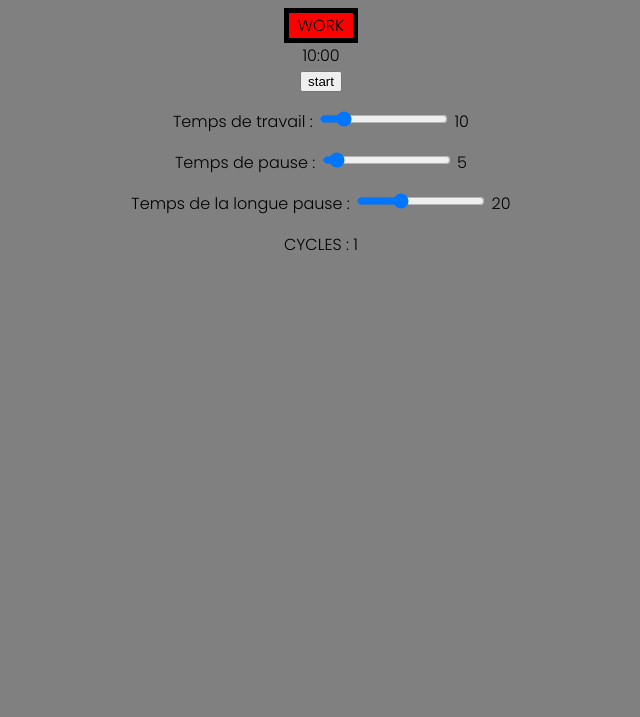
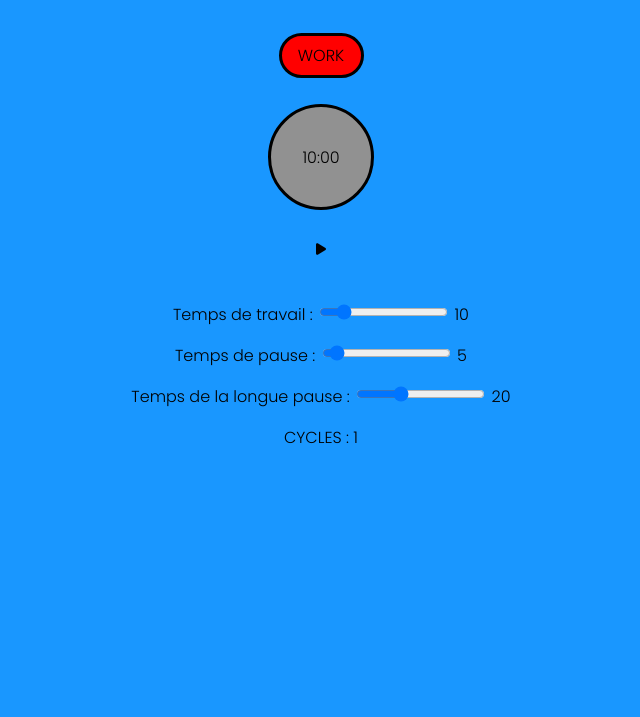
Before and after one commit to EliotPetrus/pomodoro, a plain HTML site: page index.html in a window 1280 px wide. Shown: the part 83-800 px from the top of the page, without its empty margins (319-959 px from the left). Drawn offline with Linux system fonts and the light colour scheme.

Commit message:
debut css

```diff
--- a/css/style.css
+++ b/css/style.css
@@ -1,6 +1,6 @@
 body {
     margin:auto;
-    background-color: grey;
+    background-color: rgb(25, 151, 255);
     width: 100%;
     text-align: center;
     font-family: 'Poppins', sans-serif;
@@ -11,10 +11,36 @@ body {
 }
 
 #state {
-    border: solid black 5px;
-    width: 5%;
+    border: solid black 3px;
+    border-radius: 30px;
+    width: 65px;
     background-color: red;
     margin: auto;
+    padding: 7px;
     text-align: center;
-    overflow: hidden;
 }
+
+#timer {
+    border: solid black 3px;
+    border-radius: 100px;
+    width: 100px;
+    height: 100px;
+    background-color: rgb(145, 145, 145);
+    margin: auto;
+    align-items: center;
+    display: flex;
+    justify-content: center;
+}
+
+.phase {
+    padding: 2%;
+}
+
+.start {
+    padding: 2%;
+}
+
+#start {
+    background-color: rgb(25, 151, 255);
+    border: 0px;
+}
--- a/index.html
+++ b/index.html
@@ -6,9 +6,8 @@
     <meta name="viewport" content="width=device-width, initial-scale=1.0">
     <title>Pomodoro</title>
     <link rel="stylesheet" href="./css/style.css" />
-    <style>
-        @import url('https://fonts.googleapis.com/css2?family=Poppins:wght@300&family=Roboto:wght@300&display=swap');
-    </style>
+    <style>@import url('https://fonts.googleapis.com/css2?family=Poppins:wght@300&family=Roboto:wght@300&display=swap');</style>
+    <script src="https://kit.fontawesome.com/7b14f0df53.js" crossorigin="anonymous"></script>
 </head>
 
 <body>
@@ -22,7 +21,7 @@
         <div id="timer">10:00</div>
 
         <div class="start">
-            <button id="start">start</button>
+            <button id="start"></i></button>
         </div>
 
         <form method="dialog">
--- a/js/pomodoro.js
+++ b/js/pomodoro.js
@@ -17,6 +17,8 @@ const textLongBreak = document.getElementById('textLongBreak');
 const cycle = document.getElementById('cycle');
 cycle.innerText=cmpt;
 
+startElement.innerHTML = '<i class="fa-solid fa-play"></i>';
+
 let timeWork;
 let timeBreak;
 let timeLongBreak;
@@ -32,6 +34,7 @@ if (localStorage.getItem("pause") != null) {
     timeBreak = localStorage.getItem("pause");
     textBreak.innerText = timeBreak;
     timeBreakForm.value = timeBreak;
+
 } else {
     timeBreak = 5;
 }
@@ -39,6 +42,7 @@ if (localStorage.getItem("longBreak") != null) {
     timeLongBreak = localStorage.getItem("longBreak");
     textLongBreak.innerText = timeLongBreak;
     timeLongBreakForm.value = timeLongBreak;
+
 } else {
     timeLongBreak = 20;
 }
@@ -53,12 +57,15 @@ textLongBreak.innerText = timeLongBreakForm.value;
 timeWorkForm.addEventListener('change', () => {
     textWork.innerText = timeWorkForm.value;
     timerElement.innerText = timeWorkForm.value < 10 ? `0${timeWorkForm.value}:00` : `${timeWorkForm.value}:00`;
+    localStorage.setItem("travail", timeWorkForm.value);
 });
 timeBreakForm.addEventListener('change', () => {
     textBreak.innerText = timeBreakForm.value;
+    localStorage.setItem("pause", timeBreakForm.value);
 });
 timeLongBreakForm.addEventListener('change', () => {
     textLongBreak.innerText = timeLongBreakForm.value;
+    localStorage.setItem("longBreak", timeLongBreakForm.value);
 });
 
 document.getElementById('start').addEventListener('click', () => {
@@ -72,7 +79,7 @@ document.getElementById('start').addEventListener('click', () => {
         timer = true;
         work = true;
 
-        startElement.innerText = 'stop';
+        startElement.innerHTML = '<i class="fa-solid fa-rotate-right"></i>';
         setInterval(() => {
             let minutes = parseInt(temps / 60, 10);
             let secondes = parseInt(temps % 60, 10);
@@ -107,9 +114,6 @@ document.getElementById('start').addEventListener('click', () => {
     }
 
     else if (timer == true) {
-        localStorage.setItem("travail", timeWorkForm.value);
-        localStorage.setItem("pause", timeBreakForm.value);
-        localStorage.setItem("longBreak", timeLongBreakForm.value);
         location.reload();
     }
 
```
